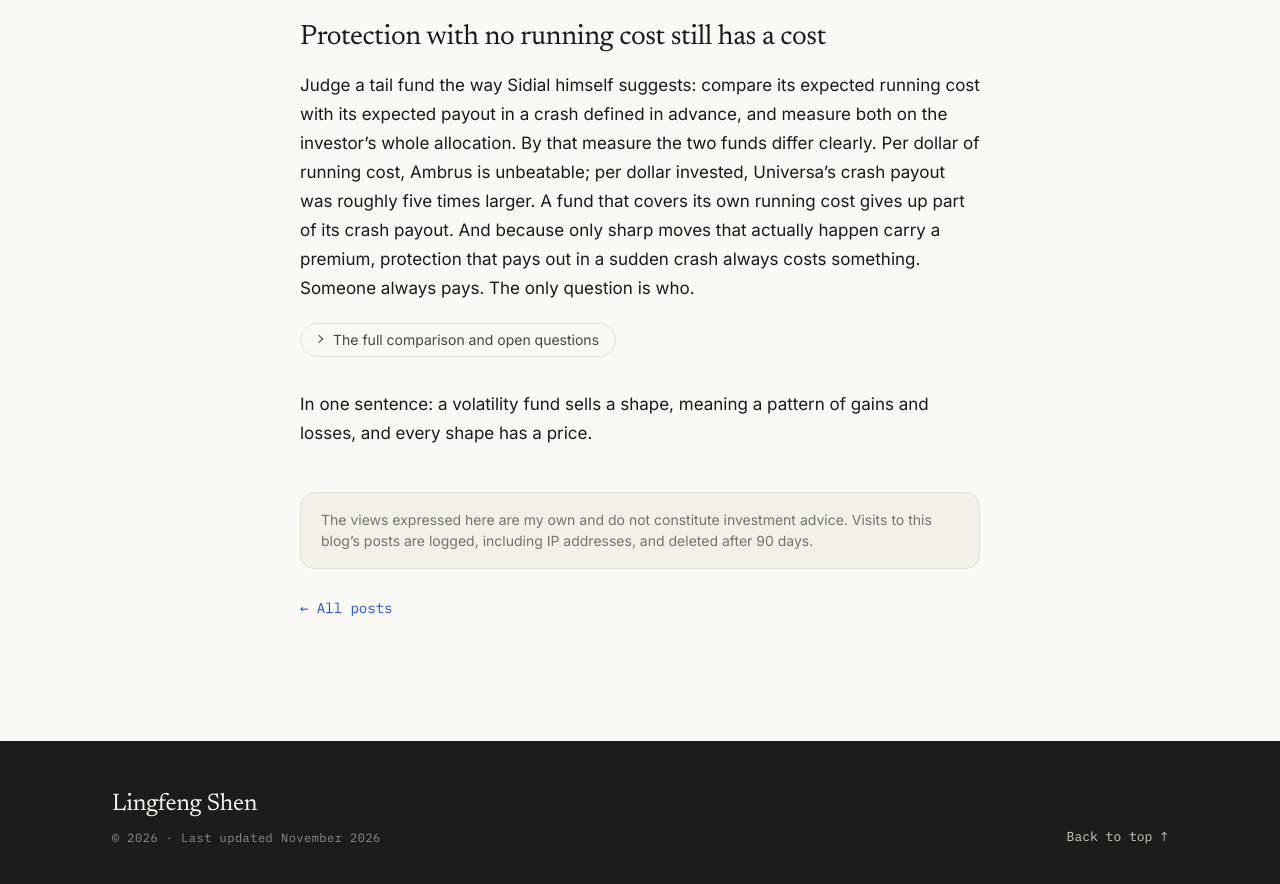
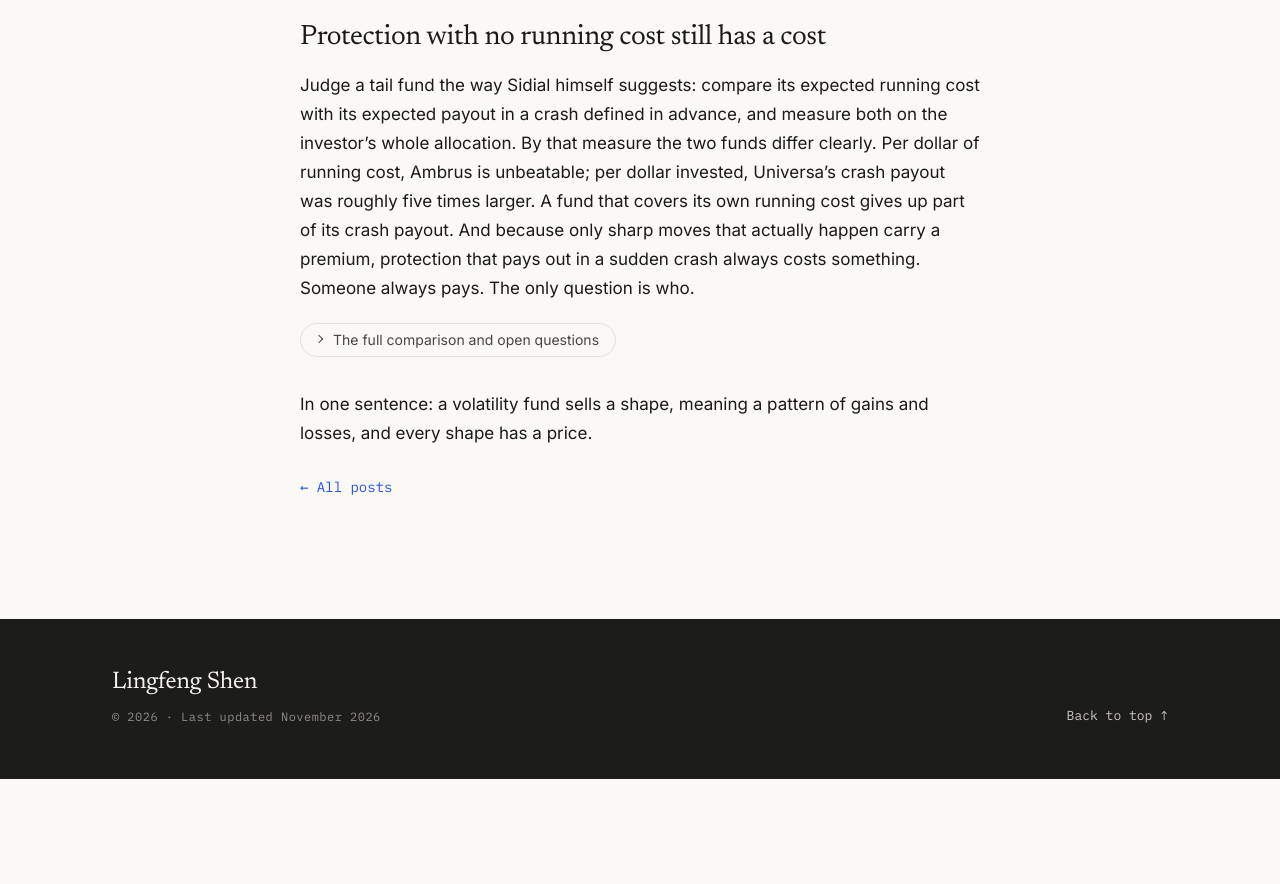
Before and after one commit to shadowkiller33/shadowkiller33.github.io, a Jekyll site: the page built from _posts/2026-11-04-shape-not-return.md, in a window 1280 px wide and 900 px high, scrolled down 9250 px. Shown: the top 884 px of the window. Built offline with Jekyll 4.4.1, drawn with Linux system fonts in a browser that asks for light colours; comment, search, counter and statistics services are not loaded; after the commit the page ends 10029 px from its top, so only the background shows below that.

Commit message:
Refactor visit logger configuration and documentation for clarity

```diff
--- a/_config.yml
+++ b/_config.yml
@@ -61,11 +61,10 @@
 #  trailing slash, e.g. https://visit-logger.<name>.workers.dev. Leave it empty
 #  to turn logging off. When set, the homepage and every blog post record each
 #  visit (time, IP address, rough location, network, page, referrer, browser).
-#  The note under each post says so; the homepage shows no notice. Keep the
-#  retention in step with RETENTION_DAYS in tools/visit-logger/wrangler.toml.
+#  No page shows a notice. How long visits are kept is set by RETENTION_DAYS
+#  in tools/visit-logger/wrangler.toml.
 # --------------------------------------------------
 visit_logger_url: "https://visit-logger.lingfeng-shen-blog-visit.workers.dev"
-visit_logger_retention_days: 90
 
 
 # --------------------------------------------------
--- a/_layouts/post.html
+++ b/_layouts/post.html
@@ -2,9 +2,6 @@
 layout: default
 ---
 {%- assign bilingual = false %}
-{%- assign visit_log = false %}
-{%- if site.visit_logger_url and site.visit_logger_url != "" %}{% assign visit_log = true %}{% endif %}
-{%- assign log_days = site.visit_logger_retention_days | default: 90 %}
 {%- if page.title_zh and page.title_zh != "" %}{% assign bilingual = true %}{% endif %}
 {%- if bilingual %}
 <article class="wrap page post bilingual" data-title-en="{{ page.title | append: ' · ' | append: site.title | escape }}" data-title-zh="{{ page.title_zh | append: ' · ' | append: site.title | escape }}">
@@ -95,10 +92,6 @@
     {{ content }}
   </div>
 
-  {%- if page.disclaimer or visit_log %}
-  <aside class="note"><span class="lang-en">{{ page.disclaimer }}{% if visit_log %} Visits to this blog’s posts are logged, including IP addresses, and deleted after {{ log_days }} days.{% endif %}</span><span class="lang-zh" lang="zh-CN">{{ page.disclaimer_zh | default: page.disclaimer }}{% if visit_log %}本博客会记录文章的访问信息（包括 IP 地址），{{ log_days }} 天后删除。{% endif %}</span></aside>
-  {%- endif %}
-
   <p class="back-link"><a href="{{ '/blogs/' | relative_url }}"><span aria-hidden="true">←</span> <span class="lang-en">All posts</span><span class="lang-zh" lang="zh-CN">全部文章</span></a></p>
 </article>
 {%- else %}
@@ -115,10 +108,6 @@
     {{ content }}
   </div>
 
-  {%- if page.disclaimer or visit_log %}
-  <aside class="note">{{ page.disclaimer }}{% if visit_log %} Visits to this blog’s posts are logged, including IP addresses, and deleted after {{ log_days }} days.{% endif %}</aside>
-  {%- endif %}
-
   <p class="back-link"><a href="{{ '/blogs/' | relative_url }}"><span aria-hidden="true">←</span> All posts</a></p>
 </article>
 {%- endif %}
--- a/tools/visit-logger/wrangler.toml
+++ b/tools/visit-logger/wrangler.toml
@@ -5,7 +5,7 @@
 [vars]
 # Pages allowed to record visits (comma-separated origins).
 ALLOWED_ORIGINS = "https://shadowkiller33.github.io"
-# Keep this in step with visit_logger_retention_days in the site's _config.yml.
+# Days to keep visits; a daily job deletes older ones.
 RETENTION_DAYS = "90"
 # Time zone used on the /log page and in the CSV.
 TIME_ZONE = "America/Los_Angeles"
```
Also changed, not shown: tools/visit-logger/README.md (+2 -2 lines).
